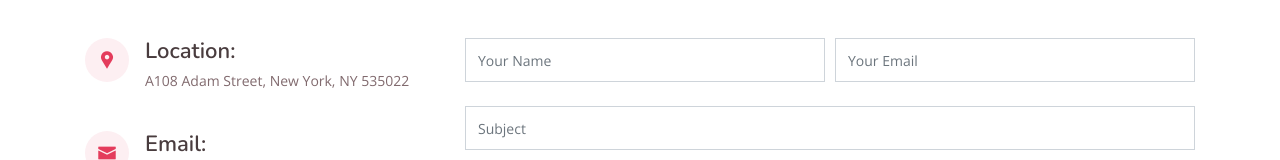
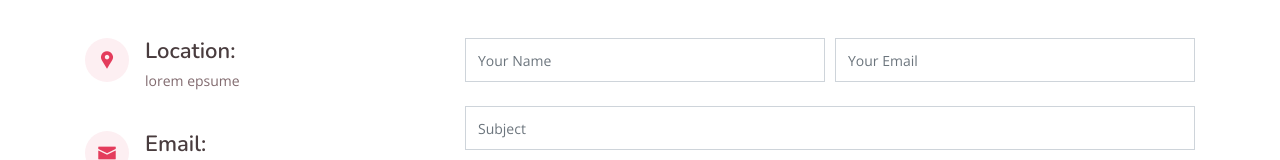
Before and after one commit to tarunkumarnahak/website8, a plain HTML site: page contact.html in a window 1280 px wide. Shown: the part 521-681 px from the top of the page. Drawn offline with nearby package versions, Linux system fonts and the light colour scheme.

Commit message:
Update contact.html

```diff
--- a/contact.html
+++ b/contact.html
@@ -73,7 +73,7 @@
                     <div class="address">
                       <i class="icofont-google-map"></i>
                       <h4>Location:</h4>
-                      <p>A108 Adam Street, New York, NY 535022</p>
+                      <p>lorem epsume</p>
                     </div>
 
                     <div class="email">
```
